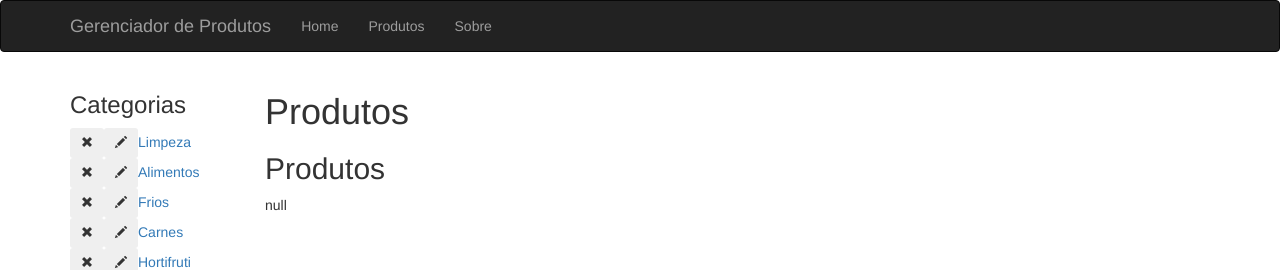
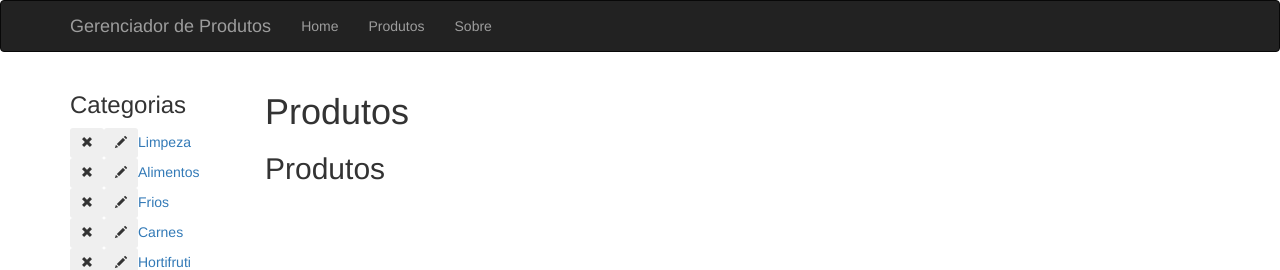
Before and after one commit to rogeriop/produtos, a React (Create React App) app: page /produtos in a window 1280 px wide. Shown: the top 270 px of the page. Built offline with nearby package versions, Linux system fonts and the light colour scheme; data requests are answered from the project's data file.

Commit message:
Curso devReactJs #18.18 - Removendo Produtos [até 5:43]

```diff
--- a/db.json
+++ b/db.json
@@ -29,11 +29,6 @@
       "produto": "Novo produto de limpeza",
       "categoria": "1",
       "id": 6
-    },
-    {
-      "produto": "Novo Alimento",
-      "categoria": "1",
-      "id": 7
     }
   ],
   "categorias": [
--- a/src/Api.js
+++ b/src/Api.js
@@ -10,7 +10,8 @@ const apis = {
     createCategoria: (categoria) => api.post('categorias', categoria),
     editCategoria: (categoria) => api.put('categorias/'+categoria.id, categoria),
     createProduto: (produto) => api.post('produtos', produto),
-    loadProdutos: (categoria) => api.get('produtos?categoria='+categoria)
+    loadProdutos: (categoria) => api.get('produtos?categoria='+categoria),
+    deleteProduto: (id) => api.delete('produtos/'+id)
 
 
 
--- a/src/App.js
+++ b/src/App.js
@@ -21,6 +21,7 @@ class App extends Component {
     this.createProduto = this.createProduto.bind(this)
     this.loadProdutos = this.loadProdutos.bind(this)
     this.loadCategoria = this.loadCategoria.bind(this)
+    this.removeProduto = this.removeProduto.bind(this)
 
 
     this.state = {
@@ -71,6 +72,10 @@ class App extends Component {
       })
  }
 
+ removeProduto(produto){
+   return this.props.api.deleteProduto(produto.id)
+ }
+
  render () {
     return (
       <Router>
@@ -105,6 +110,7 @@ class App extends Component {
                 loadCategoria={this.loadCategoria}
                 produtos={this.state.produtos}
                 categoria={this.state.categoria}
+                removeProduto={this.removeProduto}
                 />)
             }
             } />
--- a/src/Categoria.js
+++ b/src/Categoria.js
@@ -9,6 +9,7 @@ class Categoria extends Component {
             categoria: {},
             id: null
         }
+        this.renderProduto = this.renderProduto.bind(this)
     }
     loadData(id) {
       this.setState({ id })
@@ -27,10 +28,20 @@ class Categoria extends Component {
     }
     renderProduto(produto) {
         return (
-            <p className='well' key={produto.id}>{produto.produto}</p>
+            <p className='well' key={produto.id}>
+                {produto.produto}
+                <button onClick={() => {
+                    this.props.removeProduto(produto)
+                        .then(res=> this.loadData(this.props.match.params.catId))
+                }}>Excluir</button>
+
+            </p>
         )
     }
     render () {
+        if(!this.props.categoria){
+            return <p>Loading...</p>
+        }
         return (
             <div>
                 <h1>{this.props.categoria.categoria}</h1>
--- a/src/Produtos.js
+++ b/src/Produtos.js
@@ -127,10 +127,9 @@ class Produtos extends Component {
                                 loadProdutos={this.props.loadProdutos}
                                 loadCategoria={this.props.loadCategoria}
                                 produtos={this.props.produtos}
-                                categoria={this.props.categoria} />
+                                categoria={this.props.categoria}
+                                removeProduto={this.props.removeProduto}/>
                     }} />
-                    {JSON.stringify(this.props.categoria)}
-
             </div>
         </div>
         )
```
